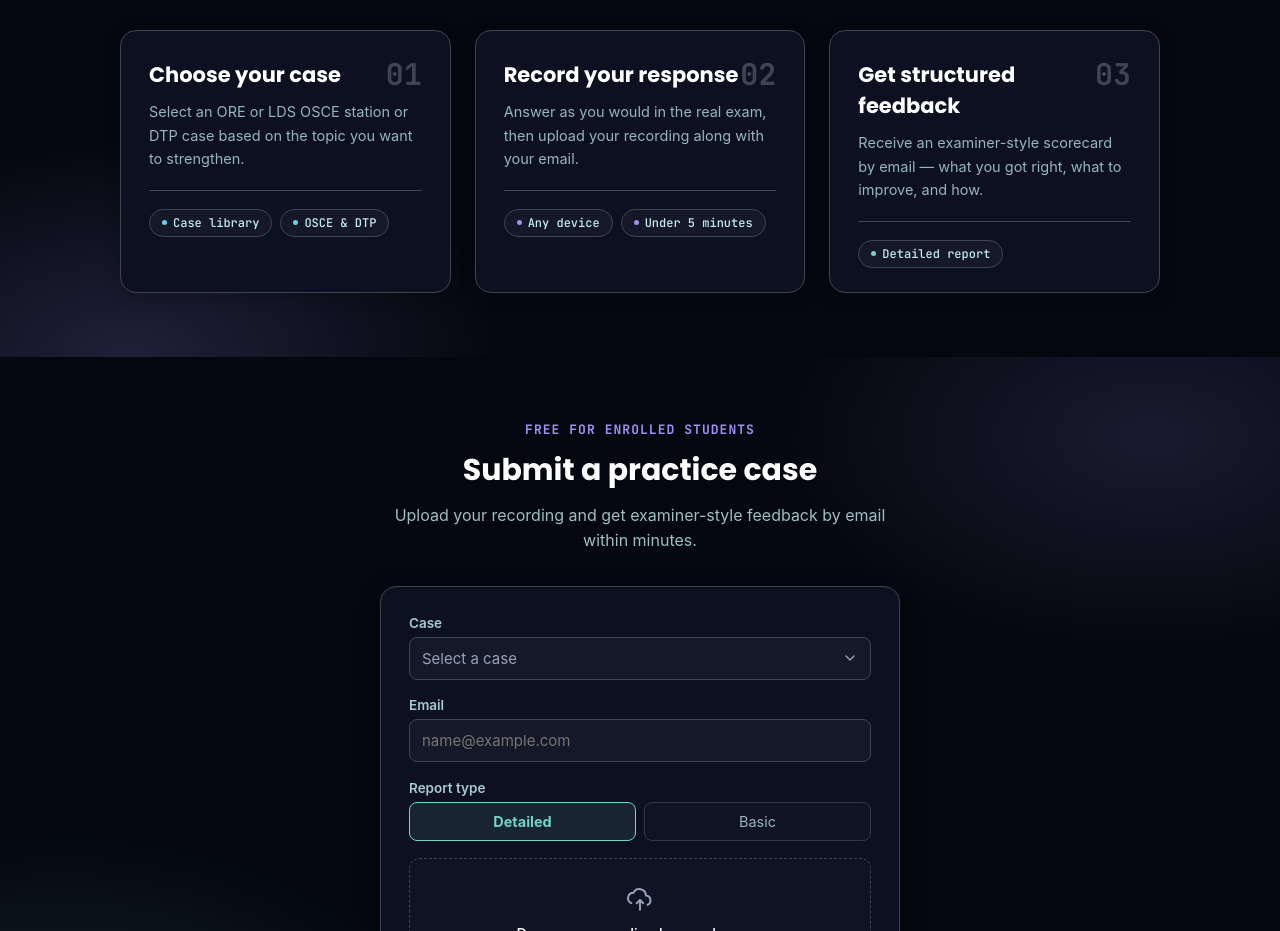
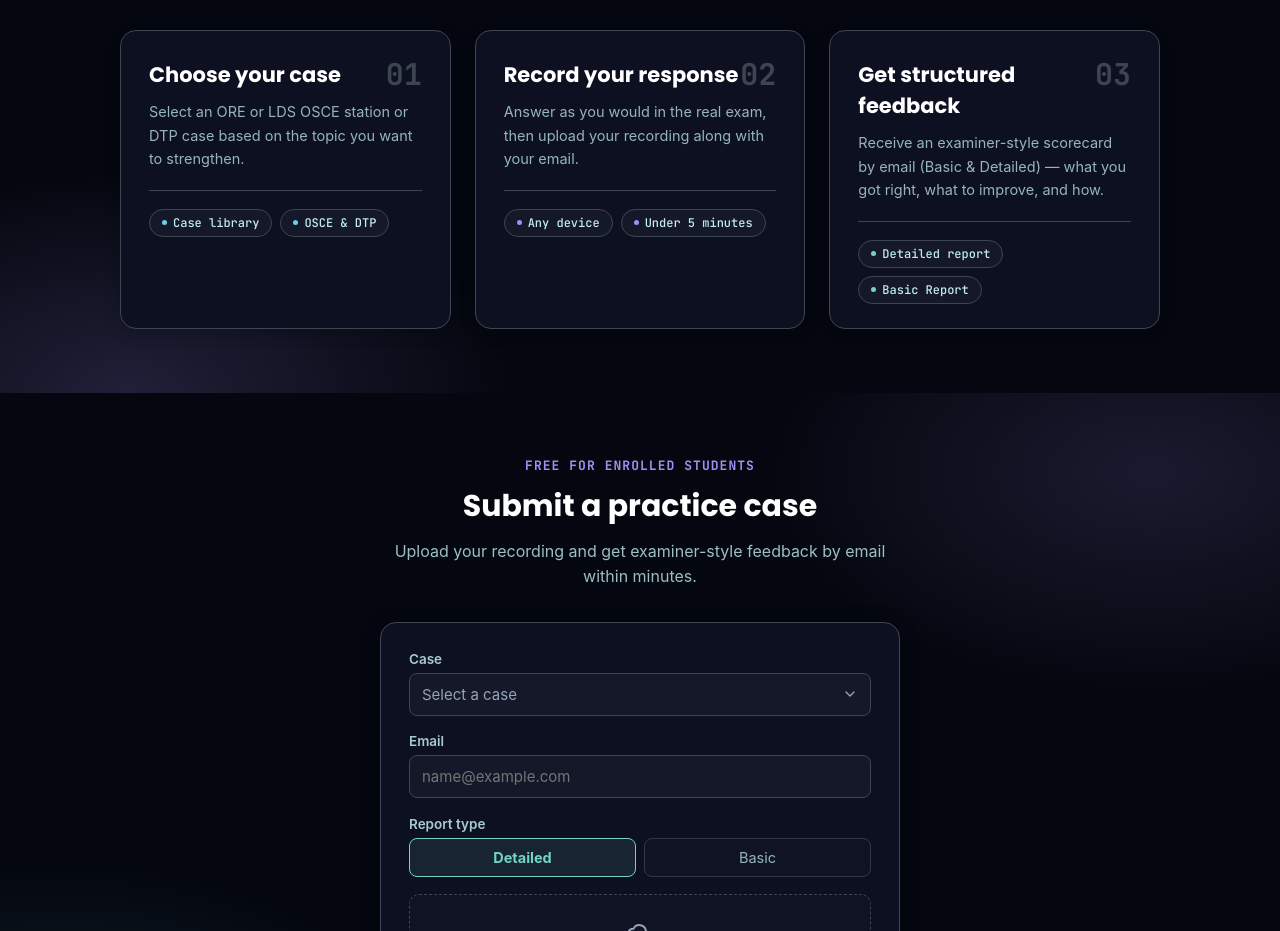
Before and after one commit to pratap-rajan/dental-ai-tutor, a React (Vite) app in the folder app/dental-ai-portal/: page / in a window 1280 px wide. Shown: the part 1400-2331 px from the top of the page. Built offline with nearby package versions, Linux system fonts and the light colour scheme.

Commit message:
add-case7-oac

```diff
--- a/app/dental-ai-portal/src/HowItWorks.jsx
+++ b/app/dental-ai-portal/src/HowItWorks.jsx
@@ -19,8 +19,8 @@ const STEPS = [
   {
     n: "03",
     title: "Get structured feedback",
-    body: "Receive an examiner-style scorecard by email — what you got right, what to improve, and how.",
-    tags: ["Detailed report"],
+    body: "Receive an examiner-style scorecard by email (Basic & Detailed) — what you got right, what to improve, and how.",
+    tags: ["Detailed report", "Basic Report"],
     accent: theme.ctaMint
   }
 ];
```
